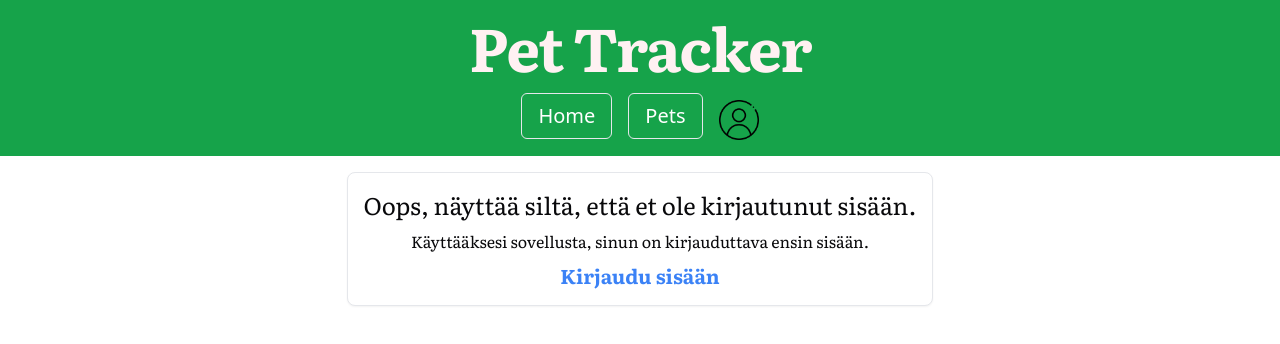
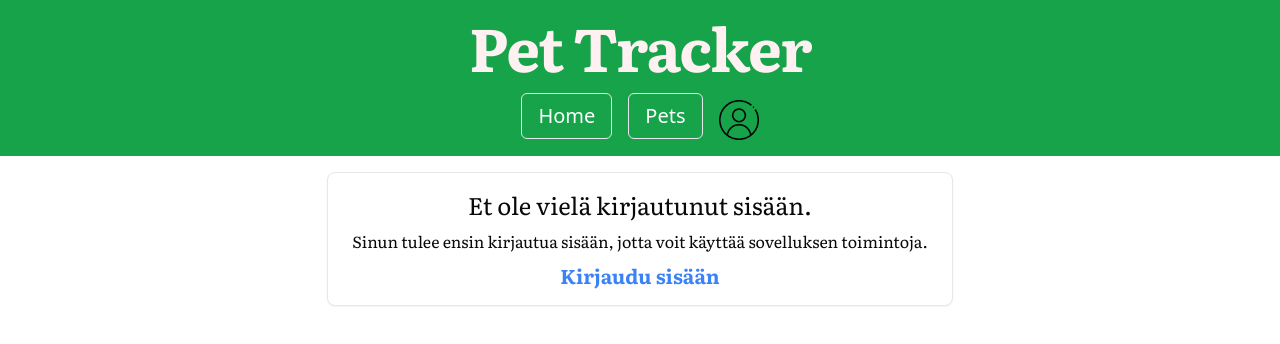
Before and after one commit to valvira-gh/pet-tracker, a Next.js app: page / in a window 1280 px wide. Shown: the top 344 px of the page. Built offline with nearby package versions, Linux system fonts and the light colour scheme.

Commit message:
Saving troubles, system being slow...

```diff
--- a/package.json
+++ b/package.json
@@ -19,6 +19,7 @@
     "@radix-ui/react-slot": "^1.0.2",
     "@radix-ui/react-tabs": "^1.0.4",
     "@types/jsonwebtoken": "^9.0.6",
+    "axios": "^1.7.2",
     "bcrypt": "^5.1.1",
     "class-variance-authority": "^0.7.0",
     "clsx": "^2.1.1",
--- a/src/app/page.tsx
+++ b/src/app/page.tsx
@@ -114,13 +114,13 @@ export const UserNotLoggedIn = () => {
   return (
     <div className="flex flex-col items-center w-4/4">
       <h2 className="text-2xl text-center">
-        Oops, näyttää siltä, että et ole kirjautunut sisään.{" "}
+        Et ole vielä kirjautunut sisään.
       </h2>
       <p className="m-2 w-full text-center">
-        Käyttääksesi sovellusta, sinun on kirjauduttava ensin sisään.
+        Sinun tulee ensin kirjautua sisään, jotta voit käyttää sovelluksen toimintoja.
       </p>
 
-      <Link className="text-xl font-bold text-blue-500" href={"/user/auth"}>
+      <Link className="text-xl font-bold text-blue-500" href={"/login"}>
         Kirjaudu sisään
       </Link>
     </div>
--- a/src/components/ProfileDropdown.tsx
+++ b/src/components/ProfileDropdown.tsx
@@ -10,6 +10,7 @@ import Image from "next/image";
 import Link from "next/link";
 
 export const ProfileDropdown = async () => {
+
   return (
     <DropdownMenu>
       <DropdownMenuTrigger asChild>
@@ -24,7 +25,7 @@ export const ProfileDropdown = async () => {
         </Link>
       </DropdownMenuTrigger>
       <DropdownMenuContent>
-        <DropdownMenuLabel>My Profile</DropdownMenuLabel>
+        <DropdownMenuLabel></DropdownMenuLabel>
         <DropdownMenuSeparator />
         <DropdownMenuItem>
           <Link href={"/user/profile"}>My Profile</Link>
```
Also changed, not shown: 1 other file (tests, documents, lock files or other folders).
